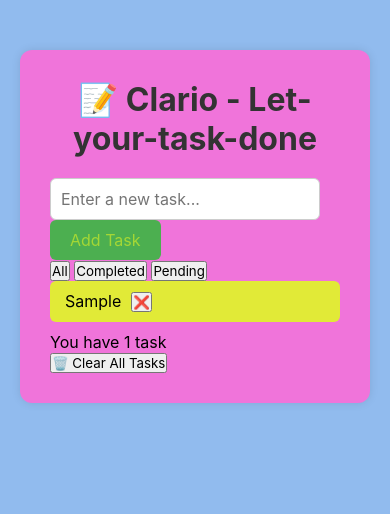
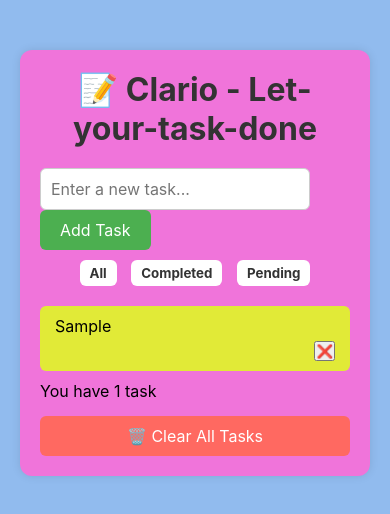
Before and after one commit to abh-g71/Clario, a plain HTML site: page index.html in a window 390 px wide. Both pictures are taken after typing "Sample" into the empty fields and a click on the button "Add Task". Drawn offline with Linux system fonts and the light colour scheme.

Commit message:
✨ Improve Add Task button UX with hover effect

```diff
--- a/style.css
+++ b/style.css
@@ -47,7 +47,7 @@ button#add-btn {
   padding: 10px 20px;
   font-size: 16px;
   background-color: #4CAF50;
-  color: rgb(164, 215, 53);
+  color: white;
   border: none;
   border-radius: 6px;
   cursor: pointer;
@@ -55,6 +55,7 @@ button#add-btn {
 
 #task-list {
   list-style: none;
+  margin-top: 20px;
 }
 
 #task-list li {
@@ -63,6 +64,9 @@ button#add-btn {
   padding: 10px 15px;
   border-radius: 6px;
   font-size: 16px;
+  display: flex;
+  align-items: center;
+  justify-content: space-between;
 }
 
 #task-list li:hover {
@@ -71,3 +75,70 @@ button#add-btn {
   transform: scale(1.02);
   transition: all 0.2s ease-in-out;
 }
+
+#task-list li.completed span {
+  text-decoration: line-through;
+  color: gray;
+  opacity: 0.7;
+}
+
+/* Filter Buttons */
+#filters {
+  margin: 10px 0;
+  text-align: center;
+}
+
+#filters button {
+  margin: 0 5px;
+  padding: 5px 10px;
+  border: none;
+  border-radius: 6px;
+  cursor: pointer;
+  background-color: #ffffff;
+  color: #333;
+  font-weight: bold;
+}
+
+#filters button:hover {
+  background-color: #c0ffc0;
+}
+
+/* Clear Button */
+#clear-tasks {
+  margin-top: 15px;
+  width: 100%;
+  background-color: #ff6961;
+  color: white;
+  border: none;
+  padding: 10px;
+  font-size: 16px;
+  border-radius: 6px;
+  cursor: pointer;
+}
+
+#clear-tasks:hover {
+  background-color: #e74c3c;
+}
+
+/* Responsive */
+@media (max-width: 500px) {
+  .container {
+    padding: 20px;
+  }
+
+  #task-list li {
+    flex-direction: column;
+    align-items: flex-start;
+  }
+
+  #task-list li button {
+    align-self: flex-end;
+    margin-top: 5px;
+  }
+}
+
+button:hover {
+  background-color: #007bff;
+  color: white;
+  transition: background-color 0.3s ease;
+}
```
